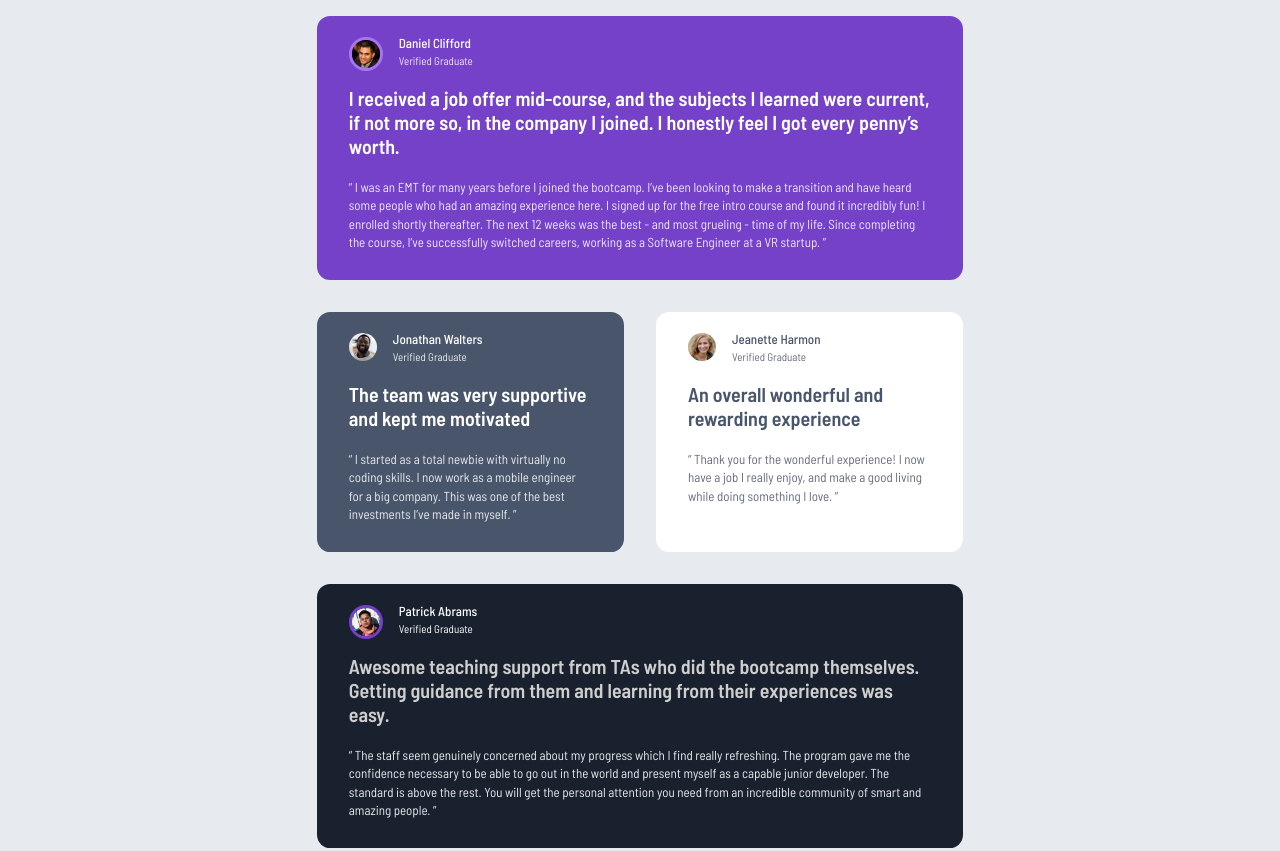
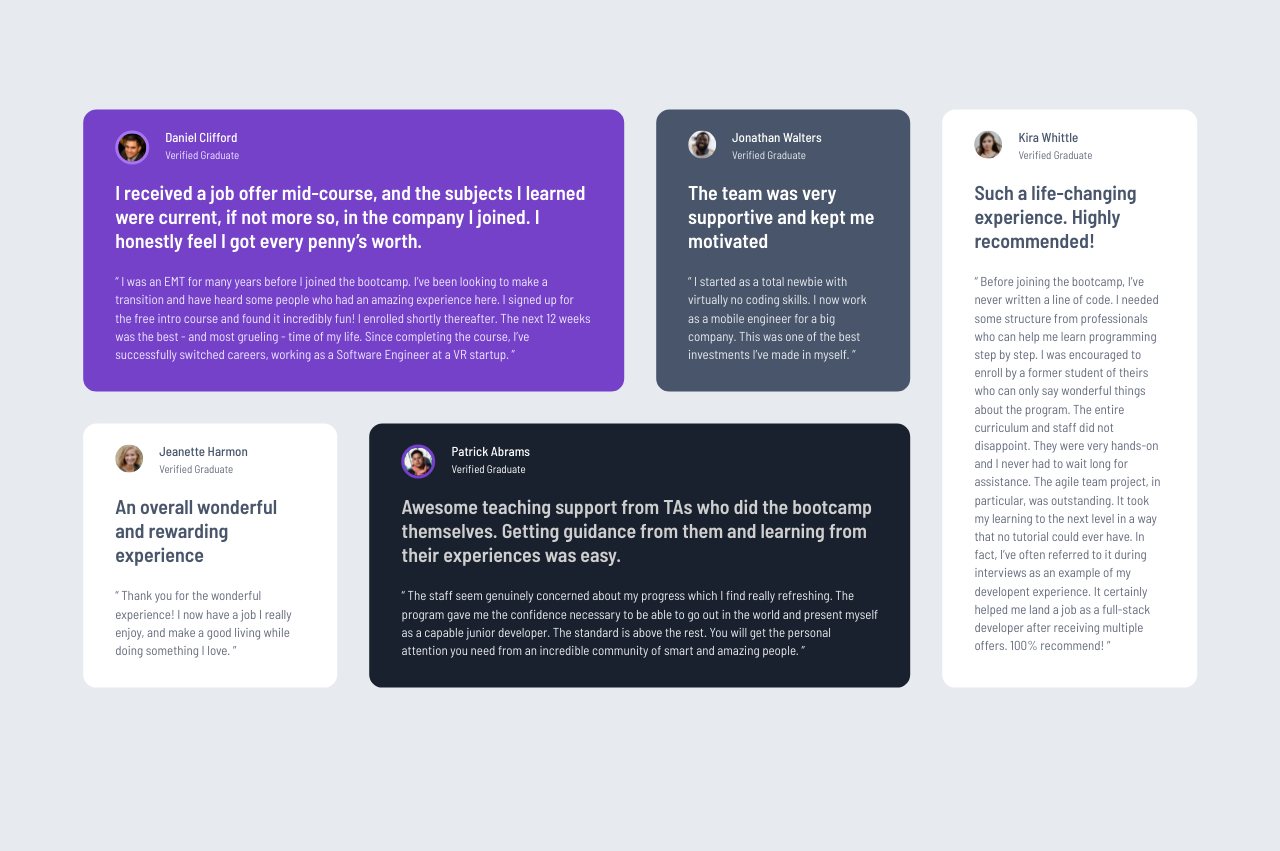
Before and after one commit to joeleg96/testimonials-grid-section-main, a plain HTML site: page index.html in a window 1280 px wide. Shown: the top 851 px of the page. After the commit the page ends 816 px from the top, so only its background shows below. Drawn offline with Linux system fonts and the light colour scheme.

Commit message:
added media query for desktop

```diff
--- a/style.css
+++ b/style.css
@@ -196,3 +196,47 @@ img {
     grid-area: 4/1/5/3;
   }
 }
+
+@media screen and (min-width: 1200px) {
+    .container {
+        width: 69.6rem;
+        height: 36.3rem;
+        display: grid;
+        grid-template-columns: 1fr 1fr 1fr 1fr;
+        grid-template-rows: 1fr 1fr;
+        column-gap: 2rem;
+        margin-left: auto;
+        margin-right: auto;
+        margin: 0;
+        position: absolute;
+        top: 50%;
+        left: 50%;
+        -ms-transform: translate(-50%, -50%);
+        transform: translate(-50%, -50%);
+      }
+
+      .testimonial-container {
+        padding-top: 1rem;
+        padding-bottom: 1rem;
+      }
+
+      .daniel-container {
+        grid-area: 1/1/2/3;
+      }
+
+      .jonathan-container {
+        grid-area: 1/3/2/4;
+      }
+
+      .jeanette-container {
+        grid-area: 2/1/3/2;
+      }
+
+      .patrick-container {
+        grid-area: 2/2/3/4;
+      }
+
+      .kira-container {
+        grid-area: 1/4/3/5;
+      }
+}
```
